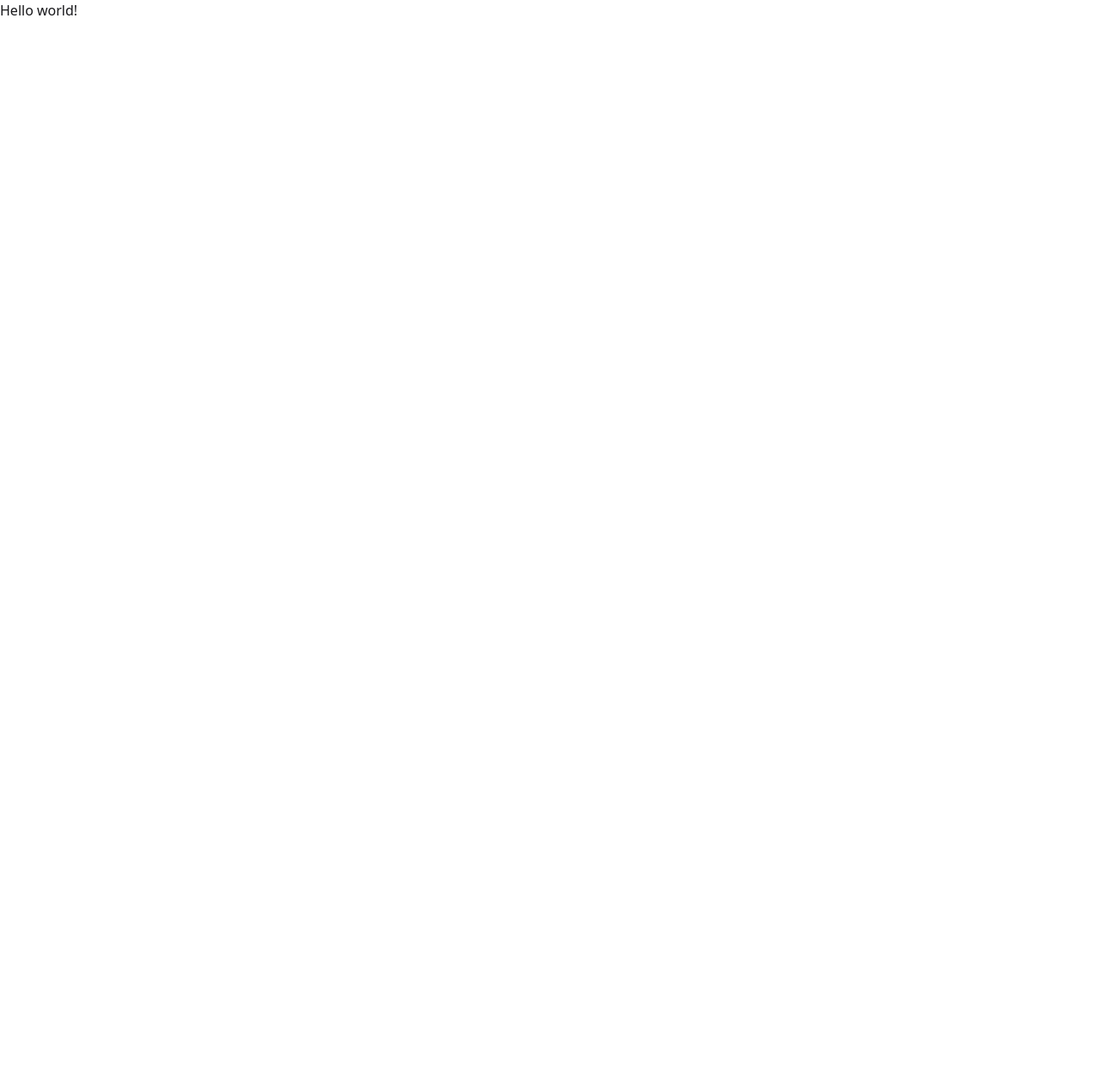
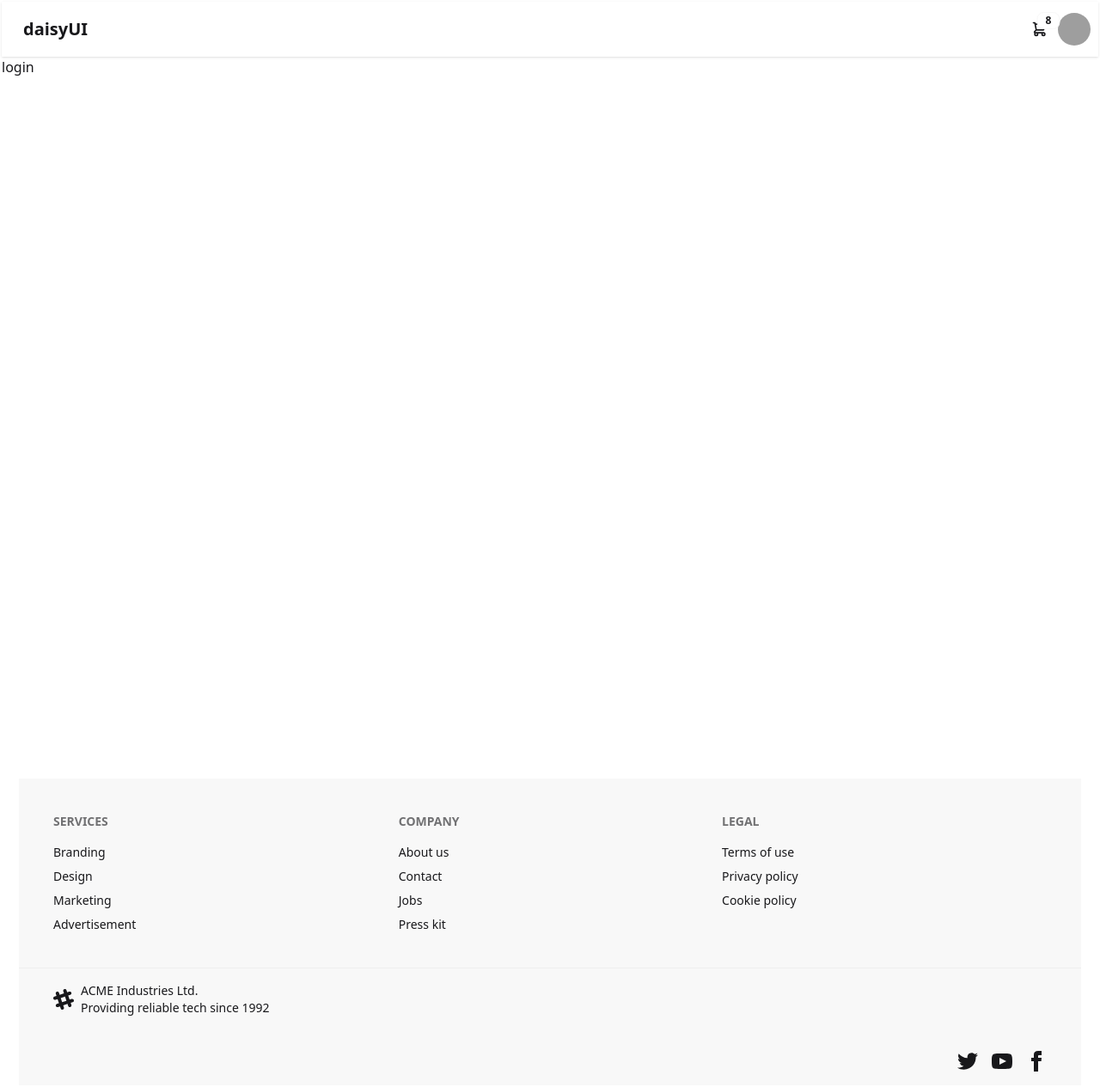
Before and after one commit to vanshchauhan279/my_shop_frontend, a React (Vite) app: page / in a window 1280 px wide. Shown: the whole page at 86% size. Before the commit the page ends 800 px from the top, so only its background shows below. Built offline with nearby package versions, Linux system fonts and the light colour scheme; grey boxes are pictures that could not be loaded.

Commit message:
Routing install

```diff
--- a/package.json
+++ b/package.json
@@ -11,6 +11,7 @@
   },
   "dependencies": {
     "@tailwindcss/vite": "^4.1.10",
+    "axios": "^1.10.0",
     "react": "^19.1.0",
     "react-dom": "^19.1.0",
     "react-router-dom": "^7.6.2",
--- a/src/App.jsx
+++ b/src/App.jsx
@@ -1,11 +1,18 @@
-import './App.css'
+import { BrowserRouter, Route, Routes } from "react-router-dom";
+import "./App.css";
+import Body from "./components/Body";
+import Home from "./components/Home";
 
 function App() {
   return (
-  <div className=''>
-     Hello world!
-  </div>
-  )
+    <BrowserRouter>
+      <Routes>
+        <Route path="/" element={<Body/>}>
+          <Route index element={<Home/>}/>
+        </Route>
+      </Routes>
+    </BrowserRouter>
+  );
 }
 
-export default App
+export default App;
--- /dev/null
+++ b/src/components/Body.jsx
@@ -0,0 +1,20 @@
+import React from 'react'
+import { Outlet } from 'react-router-dom'
+import Navbar from './Navbar'
+import Footer from './Footer'
+
+const Body = () => {
+  return (
+    <div className='min-h-screen p-0.5'>
+      <Navbar/>
+        <div className="">
+            <Outlet/>
+        </div>
+        <div className='mt-10 ml-5 mr-5'>
+      <Footer/>
+      </div>
+    </div>
+  )
+}
+
+export default Body
--- /dev/null
+++ b/src/components/Footer.jsx
@@ -0,0 +1,89 @@
+import React from "react";
+
+const Footer = () => {
+  return (
+    <>
+      <footer className="footer sm:footer-horizontal bg-base-200 text-base-content p-10">
+        <nav>
+          <h6 className="footer-title">Services</h6>
+          <a className="link link-hover">Branding</a>
+          <a className="link link-hover">Design</a>
+          <a className="link link-hover">Marketing</a>
+          <a className="link link-hover">Advertisement</a>
+        </nav>
+        <nav>
+          <h6 className="footer-title">Company</h6>
+          <a className="link link-hover">About us</a>
+          <a className="link link-hover">Contact</a>
+          <a className="link link-hover">Jobs</a>
+          <a className="link link-hover">Press kit</a>
+        </nav>
+        <nav>
+          <h6 className="footer-title">Legal</h6>
+          <a className="link link-hover">Terms of use</a>
+          <a className="link link-hover">Privacy policy</a>
+          <a className="link link-hover">Cookie policy</a>
+        </nav>
+      </footer>
+      <footer className="footer bg-base-200 text-base-content border-base-300 border-t px-10 py-4">
+        <aside className="grid-flow-col items-center">
+          <svg
+            width="24"
+            height="24"
+            viewBox="0 0 24 24"
+            xmlns="http://www.w3.org/2000/svg"
+            fillRule="evenodd"
+            clipRule="evenodd"
+            className="fill-current"
+          >
+            <path d="M22.672 15.226l-2.432.811.841 2.515c.33 1.019-.209 2.127-1.23 2.456-1.15.325-2.148-.321-2.463-1.226l-.84-2.518-5.013 1.677.84 2.517c.391 1.203-.434 2.542-1.831 2.542-.88 0-1.601-.564-1.86-1.314l-.842-2.516-2.431.809c-1.135.328-2.145-.317-2.463-1.229-.329-1.018.211-2.127 1.231-2.456l2.432-.809-1.621-4.823-2.432.808c-1.355.384-2.558-.59-2.558-1.839 0-.817.509-1.582 1.327-1.846l2.433-.809-.842-2.515c-.33-1.02.211-2.129 1.232-2.458 1.02-.329 2.13.209 2.461 1.229l.842 2.515 5.011-1.677-.839-2.517c-.403-1.238.484-2.553 1.843-2.553.819 0 1.585.509 1.85 1.326l.841 2.517 2.431-.81c1.02-.33 2.131.211 2.461 1.229.332 1.018-.21 2.126-1.23 2.456l-2.433.809 1.622 4.823 2.433-.809c1.242-.401 2.557.484 2.557 1.838 0 .819-.51 1.583-1.328 1.847m-8.992-6.428l-5.01 1.675 1.619 4.828 5.011-1.674-1.62-4.829z"></path>
+          </svg>
+          <p>
+            ACME Industries Ltd.
+            <br />
+            Providing reliable tech since 1992
+          </p>
+        </aside>
+        <nav className="md:place-self-center md:justify-self-end">
+          <div className="grid grid-flow-col gap-4">
+            <a>
+              <svg
+                xmlns="http://www.w3.org/2000/svg"
+                width="24"
+                height="24"
+                viewBox="0 0 24 24"
+                className="fill-current"
+              >
+                <path d="M24 4.557c-.883.392-1.832.656-2.828.775 1.017-.609 1.798-1.574 2.165-2.724-.951.564-2.005.974-3.127 1.195-.897-.957-2.178-1.555-3.594-1.555-3.179 0-5.515 2.966-4.797 6.045-4.091-.205-7.719-2.165-10.148-5.144-1.29 2.213-.669 5.108 1.523 6.574-.806-.026-1.566-.247-2.229-.616-.054 2.281 1.581 4.415 3.949 4.89-.693.188-1.452.232-2.224.084.626 1.956 2.444 3.379 4.6 3.419-2.07 1.623-4.678 2.348-7.29 2.04 2.179 1.397 4.768 2.212 7.548 2.212 9.142 0 14.307-7.721 13.995-14.646.962-.695 1.797-1.562 2.457-2.549z"></path>
+              </svg>
+            </a>
+            <a>
+              <svg
+                xmlns="http://www.w3.org/2000/svg"
+                width="24"
+                height="24"
+                viewBox="0 0 24 24"
+                className="fill-current"
+              >
+                <path d="M19.615 3.184c-3.604-.246-11.631-.245-15.23 0-3.897.266-4.356 2.62-4.385 8.816.029 6.185.484 8.549 4.385 8.816 3.6.245 11.626.246 15.23 0 3.897-.266 4.356-2.62 4.385-8.816-.029-6.185-.484-8.549-4.385-8.816zm-10.615 12.816v-8l8 3.993-8 4.007z"></path>
+              </svg>
+            </a>
+            <a>
+              <svg
+                xmlns="http://www.w3.org/2000/svg"
+                width="24"
+                height="24"
+                viewBox="0 0 24 24"
+                className="fill-current"
+              >
+                <path d="M9 8h-3v4h3v12h5v-12h3.642l.358-4h-4v-1.667c0-.955.192-1.333 1.115-1.333h2.885v-5h-3.808c-3.596 0-5.192 1.583-5.192 4.615v3.385z"></path>
+              </svg>
+            </a>
+          </div>
+        </nav>
+      </footer>
+    </>
+  );
+};
+
+export default Footer;
--- /dev/null
+++ b/src/components/Home.jsx
@@ -0,0 +1,12 @@
+import React from 'react'
+import Login from './Login'
+
+const Home = () => {
+  return (
+    <div>
+      <Login/>
+    </div>
+  )
+}
+
+export default Home
--- /dev/null
+++ b/src/components/Login.jsx
@@ -0,0 +1,32 @@
+import React from "react";
+import { useState } from "react";
+import axios from "axios";
+import { useNavigate } from "react-router-dom";
+
+const Login = () => {
+  const [gmail, setGmail] = useState("");
+  const [password, setPassword] = useState("");
+  const navigate = useNavigate()
+
+  const handleLogin = async () => {
+    try {
+      const res = await axios.post("http://localhost:4000/login", {
+        gmail: gmail,
+        password: password,
+      })
+        console.log("Login successful:", res.data);
+      ;
+    } catch (err) {
+      console.error("Login failed:", err);
+    }
+  };
+
+  return (
+
+    <div className="md:h-screen">
+     login
+    </div>
+  );
+};
+
+export default Login;
--- /dev/null
+++ b/src/components/Navbar.jsx
@@ -0,0 +1,88 @@
+import React from "react";
+
+const Navbar = () => {
+  return (
+    <>
+      <div className="navbar bg-base-100 shadow-sm">
+        <div className="flex-1">
+          <a className="btn btn-ghost text-xl">daisyUI</a>
+        </div>
+        <div className="flex-none">
+          <div className="dropdown dropdown-end">
+            <div
+              tabIndex={0}
+              role="button"
+              className="btn btn-ghost btn-circle"
+            >
+              <div className="indicator">
+                <svg
+                  xmlns="http://www.w3.org/2000/svg"
+                  className="h-5 w-5"
+                  fill="none"
+                  viewBox="0 0 24 24"
+                  stroke="currentColor"
+                >
+                  {" "}
+                  <path
+                    strokeLinecap="round"
+                    strokeLinejoin="round"
+                    strokeWidth="2"
+                    d="M3 3h2l.4 2M7 13h10l4-8H5.4M7 13L5.4 5M7 13l-2.293 2.293c-.63.63-.184 1.707.707 1.707H17m0 0a2 2 0 100 4 2 2 0 000-4zm-8 2a2 2 0 11-4 0 2 2 0 014 0z"
+                  />{" "}
+                </svg>
+                <span className="badge badge-sm indicator-item">8</span>
+              </div>
+            </div>
+            <div
+              tabIndex={0}
+              className="card card-compact dropdown-content bg-base-100 z-1 mt-3 w-52 shadow"
+            >
+              <div className="card-body">
+                <span className="text-lg font-bold">8 Items</span>
+                <span className="text-info">Subtotal: $999</span>
+                <div className="card-actions">
+                  <button className="btn btn-primary btn-block">
+                    View cart
+                  </button>
+                </div>
+              </div>
+            </div>
+          </div>
+          <div className="dropdown dropdown-end">
+            <div
+              tabIndex={0}
+              role="button"
+              className="btn btn-ghost btn-circle avatar"
+            >
+              <div className="w-10 rounded-full">
+                <img
+                  alt="Tailwind CSS Navbar component"
+                  src="https://img.daisyui.com/images/stock/photo-1534528741775-53994a69daeb.webp"
+                />
+              </div>
+            </div>
+            <ul
+              tabIndex={0}
+              className="menu menu-sm dropdown-content bg-base-100 rounded-box z-1 mt-3 w-52 p-2 shadow"
+            >
+              <li>
+                <a className="justify-between">
+                  Profile
+                  <span className="badge">New</span>
+                </a>
+              </li>
+              <li>
+                <a>Settings</a>
+              </li>
+              <li>
+                <a>Logout</a>
+              </li>
+            </ul>
+          </div>
+        </div>
+      </div>
+    </>
+  );
+};
+
+export default Navbar;
```
Also changed, not shown: 1 other file (tests, documents, lock files or other folders).
